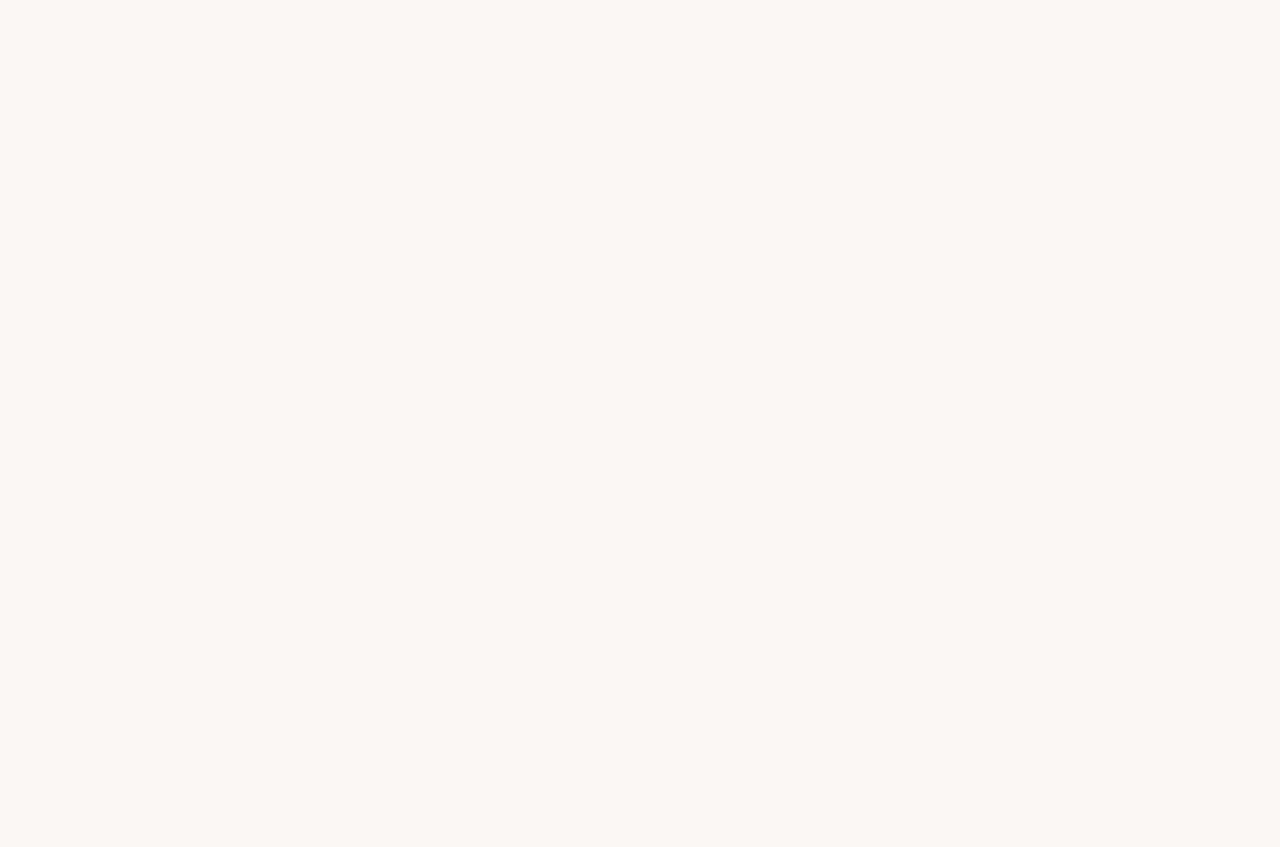
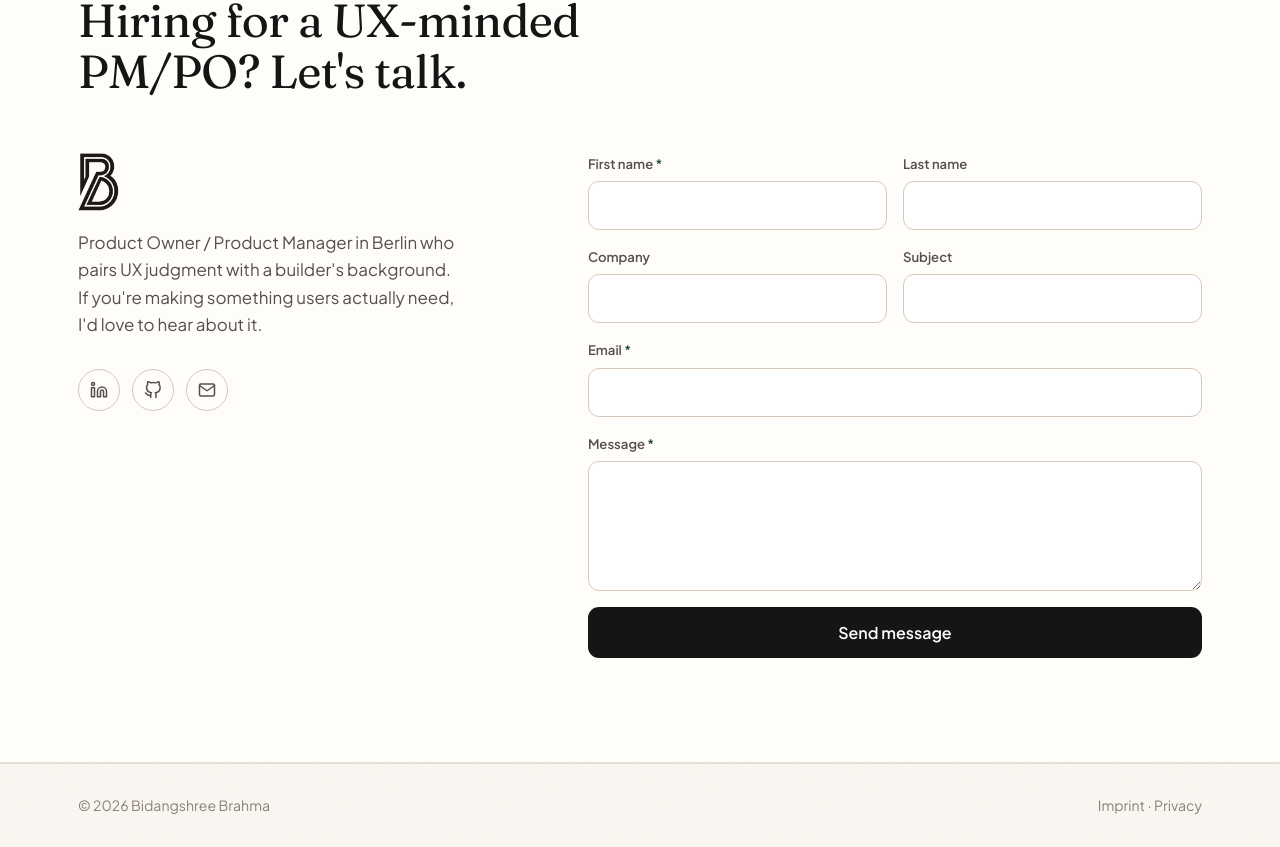
Before and after one commit to bardwi/bidangshree-portfolio, a Next.js app: page / in a window 1280 px wide. Shown: the part 7405-8252 px from the top of the page. Before the commit the page ends 7255 px from the top, so only its background shows below. Built offline with nearby package versions, Linux system fonts and the light colour scheme.

Commit message:
Added Contact us and Footer

```diff
--- a/app/layout.tsx
+++ b/app/layout.tsx
@@ -1,6 +1,7 @@
 import type { Metadata } from 'next';
 import { fraunces, jakarta } from './fonts';
 import Header from '@/components/layout/Header/Header';
+import Footer from '@/components/layout/Footer/Footer';
 import './globals.scss';
 
 export const metadata: Metadata = {
@@ -25,6 +26,7 @@ export default function RootLayout({
       <body>
         <Header />
         {children}
+        <Footer />
       </body>
     </html>
   );
--- a/app/page.tsx
+++ b/app/page.tsx
@@ -1,6 +1,7 @@
 import About from '@/components/sections/About/About';
 import Bootcamp from '@/components/sections/Bootcamp/Bootcamp';
 import CaseStudy from '@/components/sections/CaseStudy/CaseStudy';
+import Contact from '@/components/sections/Contact/Contact';
 import Experience from '@/components/sections/Experience/Experience';
 import Hero from '@/components/sections/Hero/Hero';
 import Skills from '@/components/sections/Skills/Skills';
@@ -14,6 +15,7 @@ export default function Home() {
       <Bootcamp />
       <Experience />
       <Skills />
+      <Contact />
     </>
   );
 }
--- /dev/null
+++ b/components/layout/Footer/Footer.module.scss
@@ -0,0 +1,22 @@
+.site {
+  border-top: 1px solid var(--line);
+  padding: 30px 0;
+}
+
+.footIn {
+  display: flex;
+  justify-content: space-between;
+  align-items: center;
+  flex-wrap: wrap;
+  gap: 14px;
+  color: var(--ink-faint);
+  font-size: 0.88rem;
+
+  a {
+    transition: color 0.2s;
+
+    &:hover {
+      color: var(--saffron-deep);
+    }
+  }
+}
--- /dev/null
+++ b/components/layout/Footer/Footer.tsx
@@ -0,0 +1,18 @@
+import Link from 'next/link';
+import styles from './Footer.module.scss';
+
+export default function Footer() {
+  return (
+    <footer className={styles.site}>
+      <div className={`wrap ${styles.footIn}`}>
+        <span>© 2026 Bidangshree Brahma</span>
+
+        <span>
+          <Link href="/imprint">Imprint</Link>
+          {' · '}
+          <Link href="/datenschutz">Privacy</Link>
+        </span>
+      </div>
+    </footer>
+  );
+}
--- /dev/null
+++ b/components/sections/Contact/Contact.module.scss
@@ -0,0 +1,176 @@
+.secHead {
+  max-width: 680px;
+  margin-bottom: 56px;
+
+  h2 {
+    font-family: var(--serif);
+    font-weight: 400;
+    font-size: clamp(1.9rem, 4vw, 2.9rem);
+    line-height: 1.1;
+    letter-spacing: -0.015em;
+    margin-top: 14px;
+  }
+}
+
+.contactGrid {
+  display: grid;
+  grid-template-columns: 0.85fr 1.15fr;
+  gap: 56px;
+  align-items: start;
+}
+
+.contactIntro {
+  p {
+    color: var(--ink-soft);
+    font-size: 1.06rem;
+    max-width: 380px;
+  }
+}
+
+.logo {
+  margin-bottom: 18px;
+}
+
+.logoImg {
+  height: 58px;
+  width: auto;
+  display: block;
+}
+
+.socials {
+  display: flex;
+  gap: 12px;
+  margin-top: 30px;
+
+  a {
+    width: 42px;
+    height: 42px;
+    border: 1px solid var(--line-strong);
+    border-radius: 50%;
+    display: grid;
+    place-items: center;
+    color: var(--ink-soft);
+    transition:
+      background 0.2s,
+      color 0.2s,
+      border-color 0.2s,
+      transform 0.2s;
+
+    &:hover {
+      background: var(--ink);
+      color: var(--paper-2);
+      border-color: var(--ink);
+      transform: translateY(-2px);
+    }
+  }
+
+  svg {
+    width: 18px;
+    height: 18px;
+  }
+}
+
+.form {
+  display: grid;
+  grid-template-columns: 1fr 1fr;
+  gap: 16px;
+}
+
+.field {
+  display: flex;
+  flex-direction: column;
+  gap: 7px;
+
+  label {
+    font-size: 0.82rem;
+    font-weight: 600;
+    color: var(--ink-soft);
+  }
+
+  input,
+  textarea {
+    background: var(--card);
+    border: 1px solid var(--line-strong);
+    border-radius: 11px;
+    padding: 13px 15px;
+    color: var(--ink);
+    font-size: 1rem;
+    font-family: inherit;
+    transition:
+      border-color 0.2s,
+      box-shadow 0.2s;
+
+    &:focus {
+      outline: none;
+      border-color: var(--saffron);
+      box-shadow: 0 0 0 3px rgba(49, 92, 84, 0.16);
+    }
+  }
+
+  textarea {
+    resize: vertical;
+    min-height: 130px;
+  }
+}
+
+.full {
+  grid-column: 1 / -1;
+}
+
+.req {
+  color: var(--saffron-deep);
+}
+
+.submit {
+  grid-column: 1 / -1;
+  background: var(--ink);
+  color: var(--paper-2);
+  border: 0;
+  padding: 15px;
+  border-radius: 11px;
+  font-weight: 600;
+  font-size: 1rem;
+  cursor: pointer;
+  transition:
+    background 0.2s,
+    transform 0.18s;
+  font-family: inherit;
+
+  &:hover {
+    background: var(--saffron-deep);
+    transform: translateY(-2px);
+  }
+}
+
+.rise {
+  animation: rise 0.75s ease both;
+}
+
+@keyframes rise {
+  from {
+    opacity: 0;
+    transform: translateY(18px);
+  }
+
+  to {
+    opacity: 1;
+    transform: translateY(0);
+  }
+}
+
+@media (max-width: 860px) {
+  .contactGrid {
+    grid-template-columns: 1fr;
+    gap: 38px;
+  }
+}
+
+@media (max-width: 640px) {
+  .secHead {
+    margin-bottom: 38px;
+  }
+
+  .form {
+    grid-template-columns: 1fr;
+  }
+}
--- /dev/null
+++ b/components/sections/Contact/Contact.tsx
@@ -0,0 +1,146 @@
+'use client';
+
+import Image from 'next/image';
+import { useState } from 'react';
+import { Socials } from '@/components/ui/Icons';
+import styles from './Contact.module.scss';
+
+type ContactFormState = {
+  fn: string;
+  ln: string;
+  cy: string;
+  su: string;
+  em: string;
+  ms: string;
+};
+
+const initialFormState: ContactFormState = {
+  fn: '',
+  ln: '',
+  cy: '',
+  su: '',
+  em: '',
+  ms: '',
+};
+
+export default function Contact() {
+  const [form, setForm] = useState(initialFormState);
+
+  const handleChange =
+    (key: keyof ContactFormState) =>
+    (event: React.ChangeEvent<HTMLInputElement | HTMLTextAreaElement>) => {
+      setForm((current) => ({
+        ...current,
+        [key]: event.target.value,
+      }));
+    };
+
+  const sendMail = (event: React.FormEvent<HTMLFormElement>) => {
+    event.preventDefault();
+
+    const subject = encodeURIComponent(
+      form.su || `Portfolio enquiry from ${form.fn}`,
+    );
+
+    const body = encodeURIComponent(
+      `Name: ${form.fn} ${form.ln}
+      Company: ${form.cy}
+      Email: ${form.em}
+
+${form.ms}`,
+    );
+
+    window.location.href = `mailto:bardwi.brm@gmail.com?subject=${subject}&body=${body}`;
+  };
+
+  return (
+    <section id="contact" className="block paper2">
+      <div className="wrap">
+        <div className={`${styles.secHead} ${styles.rise}`}>
+          <span className="eyebrow">Contact</span>
+          <h2>Hiring for a UX-minded PM/PO? Let&apos;s talk.</h2>
+        </div>
+
+        <div className={styles.contactGrid}>
+          <div className={`${styles.contactIntro} ${styles.rise}`}>
+            <div className={styles.logo}>
+              <Image
+                className={styles.logoImg}
+                src="/logo.png"
+                alt="BB monogram"
+                width={64}
+                height={90}
+              />
+            </div>
+
+            <p>
+              Product Owner / Product Manager in Berlin who pairs UX judgment
+              with a builder&apos;s background. If you&apos;re making something
+              users actually need, I&apos;d love to hear about it.
+            </p>
+
+            <Socials className={styles.socials} />
+          </div>
+
+          <form className={`${styles.form} ${styles.rise}`} onSubmit={sendMail}>
+            <div className={styles.field}>
+              <label htmlFor="fn">
+                First name <span className={styles.req}>*</span>
+              </label>
+              <input
+                id="fn"
+                value={form.fn}
+                onChange={handleChange('fn')}
+                required
+              />
+            </div>
+
+            <div className={styles.field}>
+              <label htmlFor="ln">Last name</label>
+              <input id="ln" value={form.ln} onChange={handleChange('ln')} />
+            </div>
+
+            <div className={styles.field}>
+              <label htmlFor="cy">Company</label>
+              <input id="cy" value={form.cy} onChange={handleChange('cy')} />
+            </div>
+
+            <div className={styles.field}>
+              <label htmlFor="su">Subject</label>
+              <input id="su" value={form.su} onChange={handleChange('su')} />
+            </div>
+
+            <div className={`${styles.field} ${styles.full}`}>
+              <label htmlFor="em">
+                Email <span className={styles.req}>*</span>
+              </label>
+              <input
+                id="em"
+                type="email"
+                value={form.em}
+                onChange={handleChange('em')}
+                required
+              />
+            </div>
+
+            <div className={`${styles.field} ${styles.full}`}>
+              <label htmlFor="ms">
+                Message <span className={styles.req}>*</span>
+              </label>
+              <textarea
+                id="ms"
+                value={form.ms}
+                onChange={handleChange('ms')}
+                required
+              />
+            </div>
+
+            <button type="submit" className={styles.submit}>
+              Send message
+            </button>
+          </form>
+        </div>
+      </div>
+    </section>
+  );
+}
```
